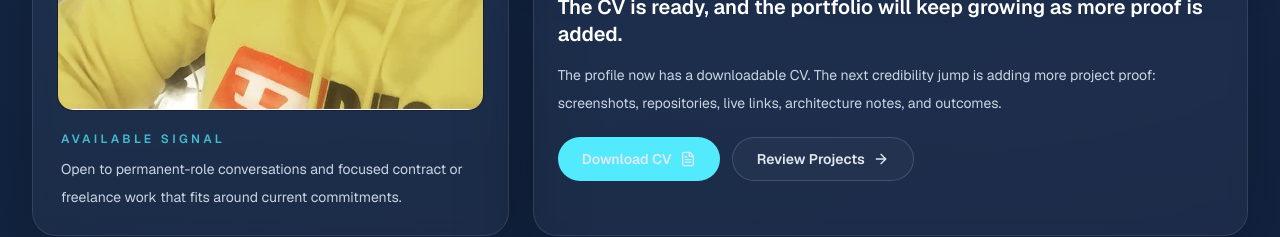
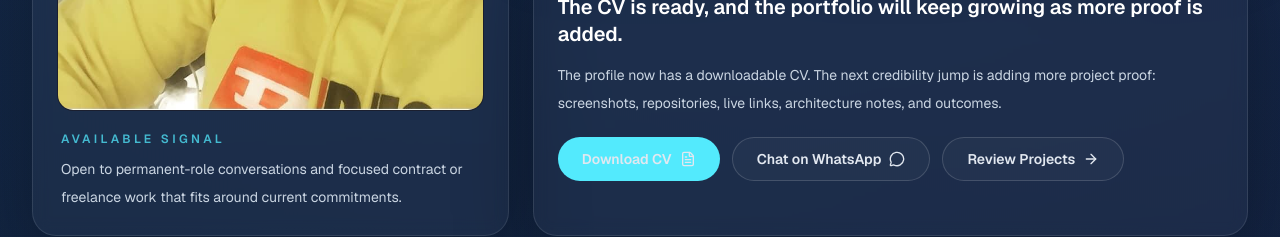
Before and after one commit to silindokuhleL/mapiyeyes-portfolio, a Next.js app: page / in a window 1280 px wide. Shown: the part 1980-2217 px from the top of the page. Built offline with nearby package versions, Linux system fonts and the light colour scheme.

Commit message:
feat: add whatsapp to profile section

```diff
--- a/src/components/sections/contact-section.tsx
+++ b/src/components/sections/contact-section.tsx
@@ -17,9 +17,6 @@ const iconMap = {
   message: MessageCircle,
   handshake: Handshake,
 };
-
-const whatsappHref =
-  "https://wa.me/27679441219?text=Hi%20Silindokuhle%2C%20I%20saw%20your%20portfolio%20and%20would%20like%20to%20discuss%20a%20project.";
 
 export function ContactSection() {
   const [name, setName] = useState("");
@@ -107,7 +104,7 @@ export function ContactSection() {
             <ArrowRight className="h-4 w-4" />
           </a>
           <a
-            href={whatsappHref}
+            href={siteMetadata.whatsapp.href}
             target="_blank"
             rel="noreferrer"
             onClick={() =>
--- a/src/components/sections/profile-section.tsx
+++ b/src/components/sections/profile-section.tsx
@@ -1,12 +1,13 @@
 "use client";
 
 import Image from "next/image";
-import { ArrowRight, BriefcaseBusiness, Code2, ShieldCheck } from "lucide-react";
+import { ArrowRight, BriefcaseBusiness, Code2, MessageCircle, ShieldCheck } from "lucide-react";
 import { SectionShell } from "@/components/layout/section-shell";
 import { buttonVariants } from "@/components/ui/button";
 import { CvDownloadLink } from "@/components/ui/cv-download-link";
 import { Panel } from "@/components/ui/panel";
 import { siteMetadata } from "@/data/site";
+import { trackPortfolioEvent } from "@/lib/analytics";
 import { cn } from "@/lib/utils";
 
 const profileProof = [
@@ -91,6 +92,22 @@ export function ProfileSection() {
           <div className="grid gap-3 sm:flex sm:flex-wrap">
             <CvDownloadLink source="profile_section" className="w-full sm:w-auto" />
             <a
+              href={siteMetadata.whatsapp.href}
+              target="_blank"
+              rel="noreferrer"
+              onClick={() =>
+                trackPortfolioEvent("contact_click", {
+                  source: "profile_section",
+                  method: "whatsapp",
+                  label: "Chat on WhatsApp",
+                })
+              }
+              className={cn(buttonVariants({ variant: "secondary" }), "w-full sm:w-auto")}
+            >
+              Chat on WhatsApp
+              <MessageCircle className="h-4 w-4" />
+            </a>
+            <a
               href="#projects"
               className={cn(buttonVariants({ variant: "secondary" }), "w-full sm:w-auto")}
             >
--- a/src/data/portfolio.ts
+++ b/src/data/portfolio.ts
@@ -1,3 +1,5 @@
+import { siteMetadata } from "./site";
+
 export type IconKey =
   | "brain"
   | "workflow"
@@ -807,9 +809,9 @@ export const contactMethods: ContactMethod[] = [
     icon: "linkedin",
   },
   {
-    href: "https://wa.me/27679441219?text=Hi%20Silindokuhle%2C%20I%20saw%20your%20portfolio%20and%20would%20like%20to%20discuss%20a%20project.",
+    href: siteMetadata.whatsapp.href,
     label: "WhatsApp",
-    value: "+27 67 944 1219",
+    value: siteMetadata.whatsapp.display,
     detail: "Best for quick project questions, availability checks, and fast follow-up conversations.",
     icon: "message",
   },
--- a/src/data/site.ts
+++ b/src/data/site.ts
@@ -19,6 +19,10 @@ export const siteMetadata = {
     "I help businesses build production-ready SaaS platforms with Laravel, Next.js, APIs, RBAC, payments, dashboards, and cloud deployment.",
   description:
     "Hire Silindokuhle Mapiyeye for production-ready Laravel and Next.js SaaS platforms, REST APIs, RBAC, payment workflows, dashboards, AWS, Docker, and cloud deployment.",
+  whatsapp: {
+    href: "https://wa.me/27679441219?text=Hi%20Silindokuhle%2C%20I%20saw%20your%20portfolio%20and%20would%20like%20to%20discuss%20a%20project.",
+    display: "+27 67 944 1219",
+  },
 };
 
 export const primaryNavigation: NavItem[] = [
```
